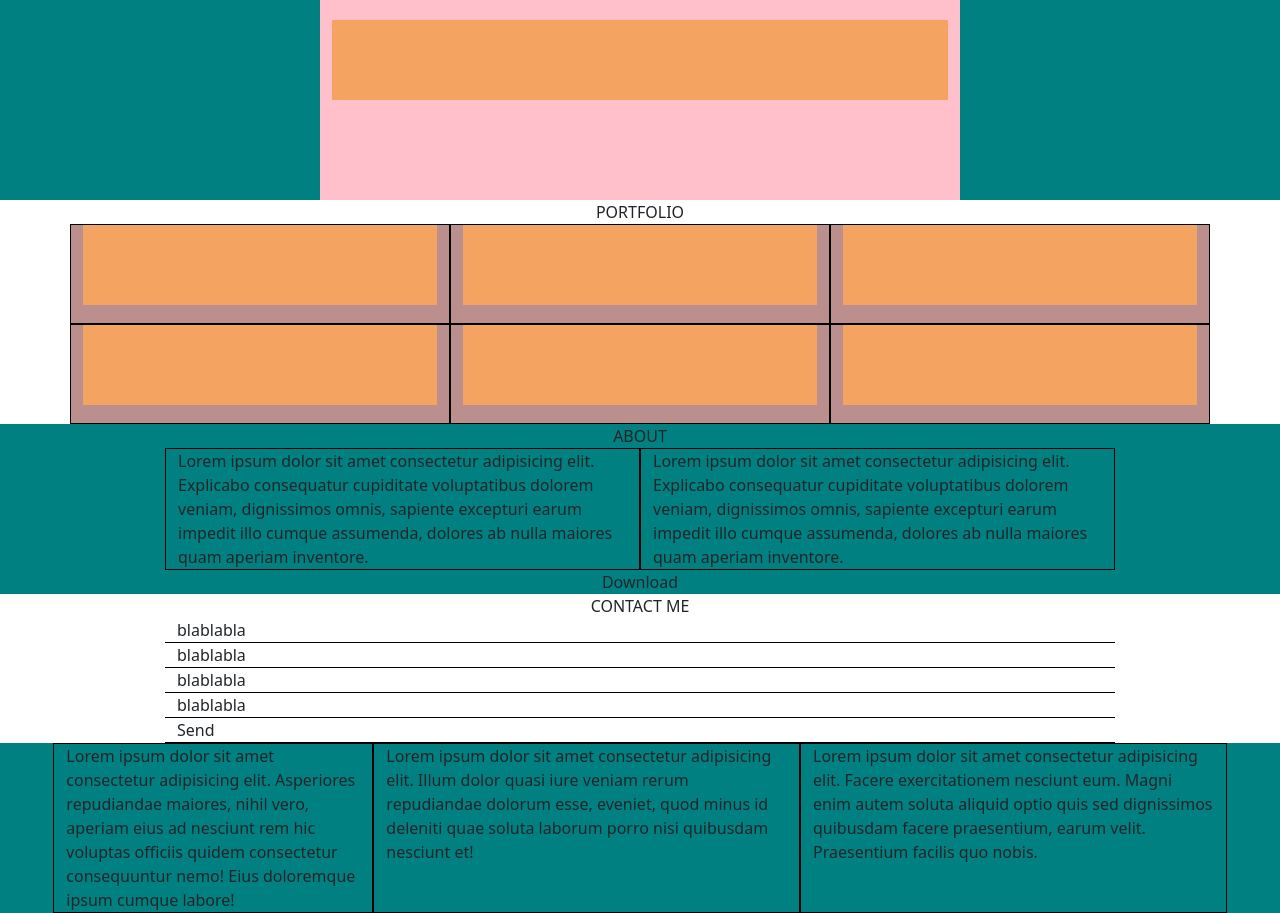
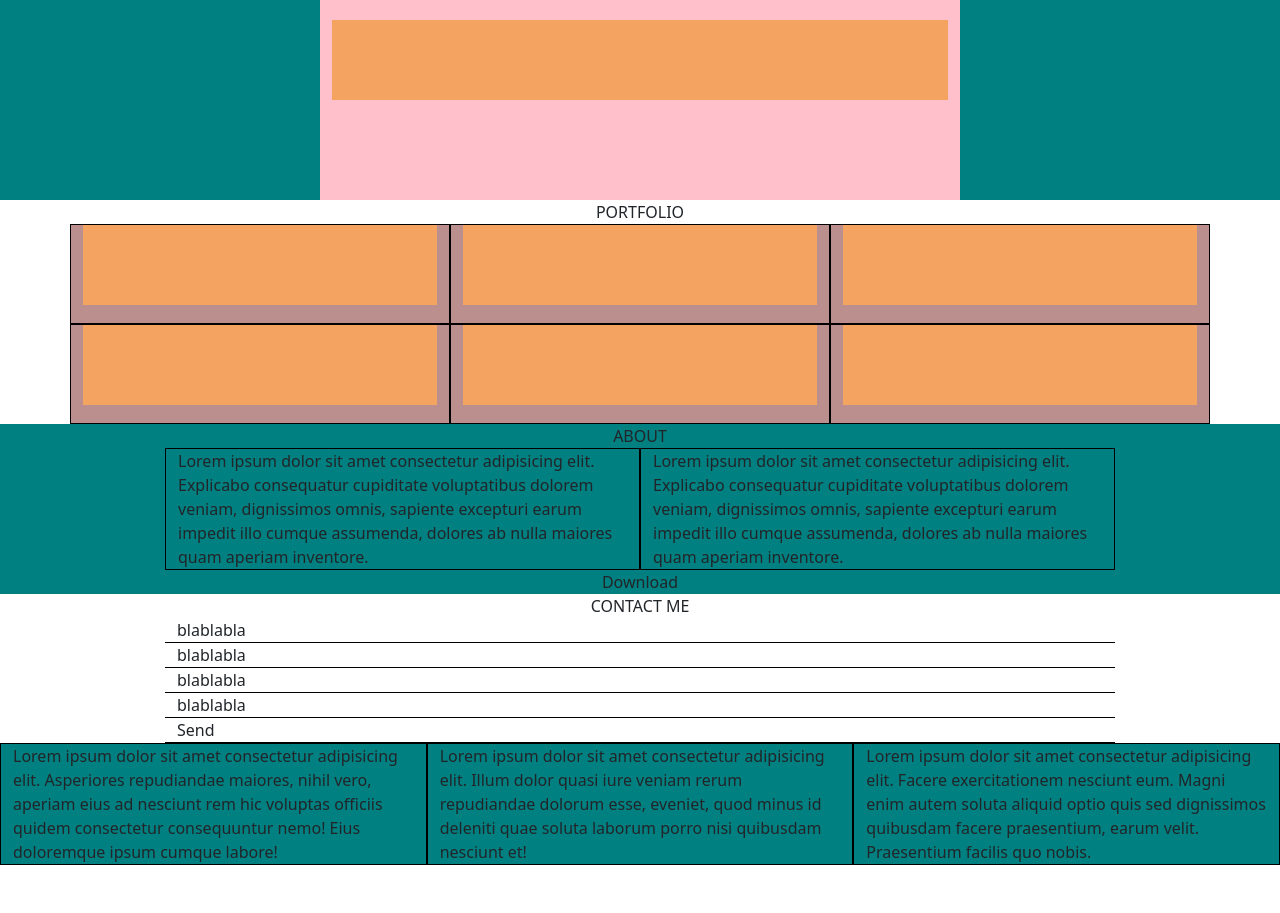
Before and after one commit to vvalcarcell/html-css-bootstrap-freelancer, a plain HTML site: page index.html in a window 1280 px wide. After the commit the page ends 865 px from the top, so only its background shows below. Drawn offline with nearby package versions, Linux system fonts and the light colour scheme.

Commit message:
footer-2

```diff
--- a/index.html
+++ b/index.html
@@ -75,17 +75,17 @@
 
     <footer class="container-fluid">
         <div class="row justify-content-center">
-            <div class="text col-12 col-md-3">Lorem ipsum dolor sit amet consectetur adipisicing elit. Asperiores
+            <div class="text col-11 col-md-4">Lorem ipsum dolor sit amet consectetur adipisicing elit. Asperiores
                 repudiandae
                 maiores, nihil vero, aperiam eius ad nesciunt rem hic voluptas officiis quidem consectetur consequuntur
                 nemo! Eius doloremque ipsum cumque labore!
             </div>
-            <div class="text col-12 col-md-4">Lorem ipsum dolor sit amet consectetur adipisicing elit. Illum dolor quasi
+            <div class="text col-10 col-md-4">Lorem ipsum dolor sit amet consectetur adipisicing elit. Illum dolor quasi
                 iure
                 veniam rerum repudiandae dolorum esse, eveniet, quod minus id deleniti quae soluta laborum porro nisi
                 quibusdam nesciunt et!
             </div>
-            <div class="text col-12 col-md-4">Lorem ipsum dolor sit amet consectetur adipisicing elit. Facere
+            <div class="text col-11 col-md-4">Lorem ipsum dolor sit amet consectetur adipisicing elit. Facere
                 exercitationem
                 nesciunt eum. Magni enim autem soluta aliquid optio quis sed dignissimos quibusdam facere praesentium,
                 earum velit. Praesentium facilis quo nobis.
```
